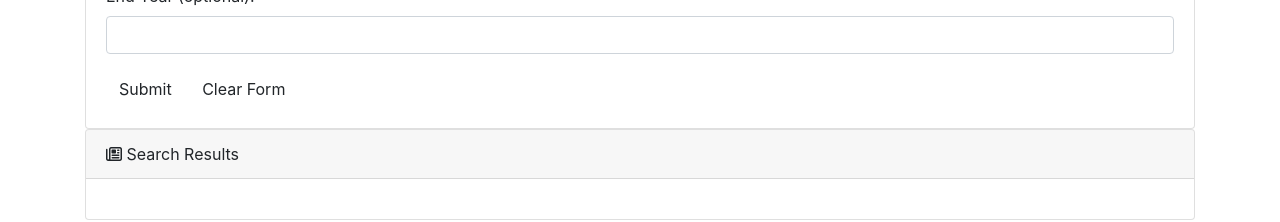
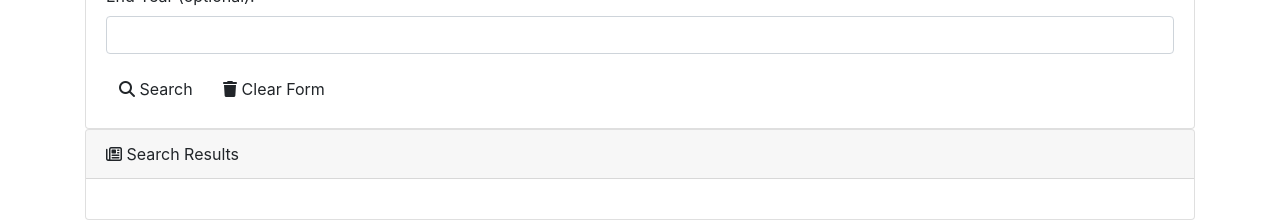
Before and after one commit to armonkahil/NYT-Search, a plain HTML site: page index.html in a window 1280 px wide. Shown: the part 560-782 px from the top of the page. Drawn offline with nearby package versions, Linux system fonts and the light colour scheme.

Commit message:
added button icons

```diff
--- a/index.html
+++ b/index.html
@@ -41,8 +41,8 @@
                <label for="endDate">End Year (optional):</label>
                <input type="text" class="form-control" id="endDate" >
              </div>
-             <button type="submit" class="btn btn-default submit">Submit</button>
-             <button type="reset" class="btn btn-default reset">Clear Form</button>
+             <button type="submit" class="btn btn-default submit"><i class="fas fa-search"></i> Search</button>
+             <button type="reset" class="btn btn-default reset"><i class="fas fa-trash"></i> Clear Form</button>
            </form>
          </div>
      </div>
```
Also changed, not shown: 1 other file.
